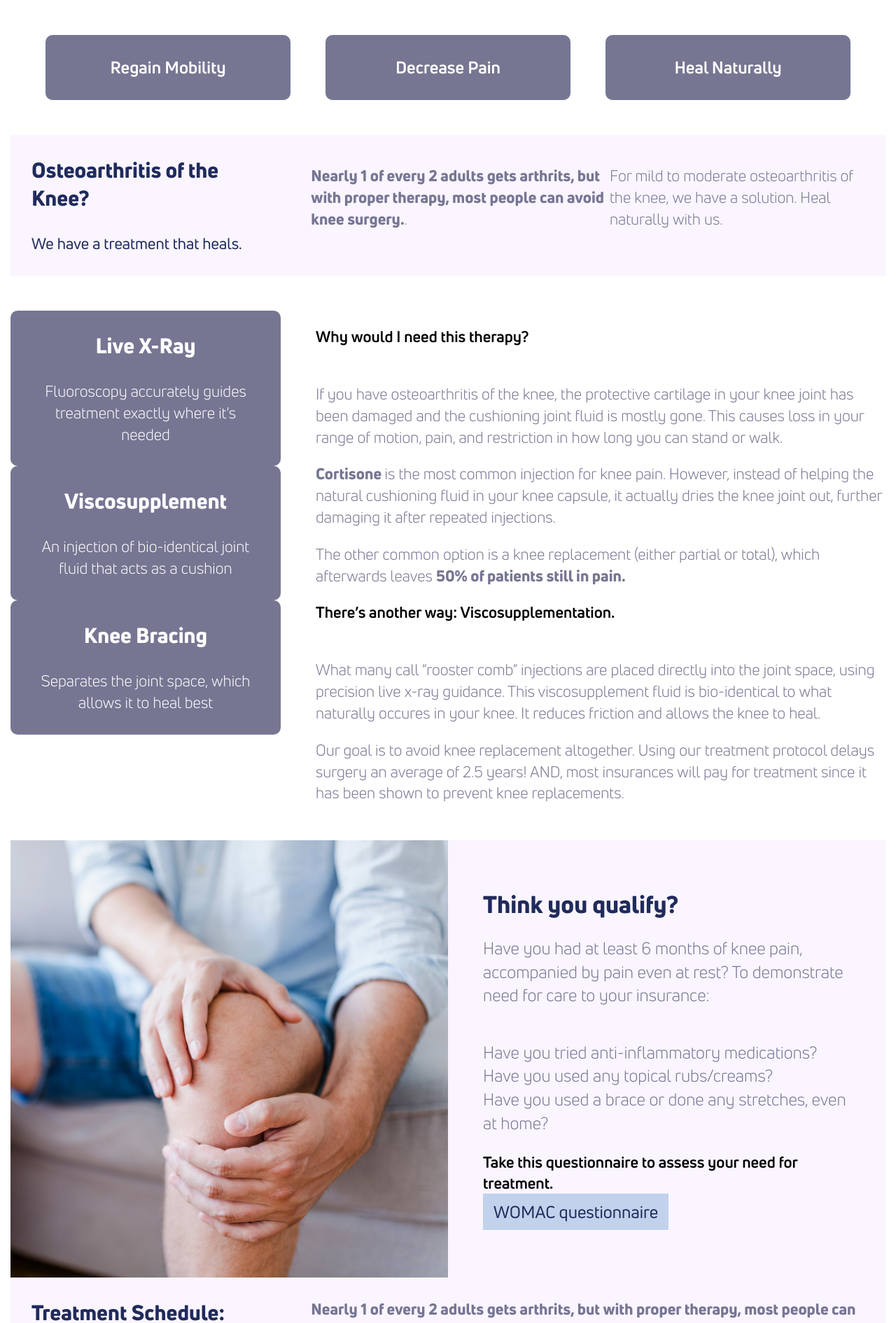
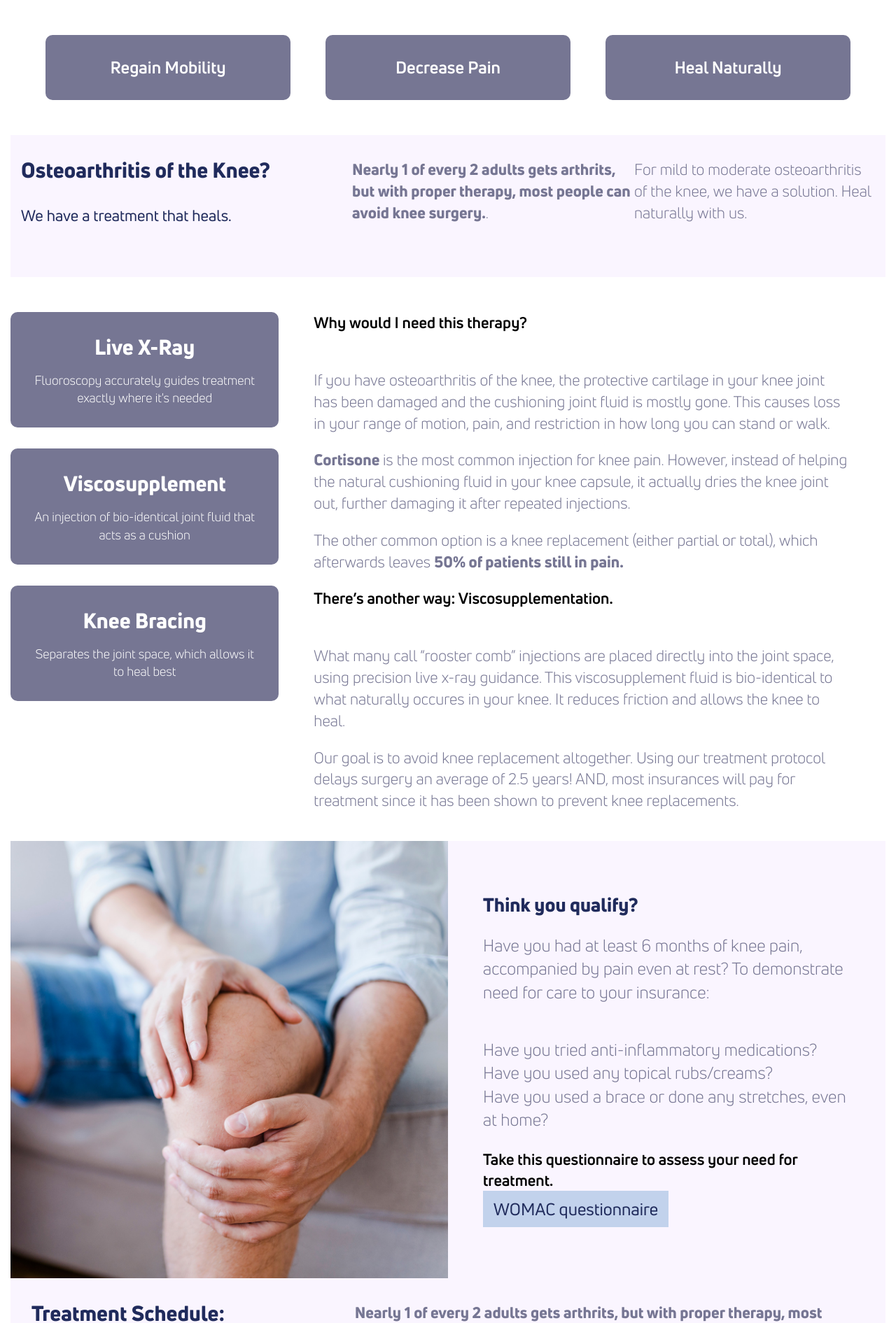
Before and after one commit to theneverwoods/gerstenberg.clinic, a Jekyll site: the page built from services/knee.html, in a window 1280 px wide. Shown: the part 499-2390 px from the top of the page at 70% size. Built offline with Jekyll 4.4.1, drawn with Linux system fonts in a browser that asks for light colours.

Commit message:
Add files via upload

```diff
--- a/css/knee.scss
+++ b/css/knee.scss
@@ -2,16 +2,32 @@
 # Front matter comment to ensure Jekyll properly reads file.
 ---
 
-@media (min-width: 850px) {
+@import "variables";
+
 .blurb {
+	padding-bottom: 5rem !important;
+
 	.third {
-      padding-right: 5rem;
+		flex-grow: 1;
+		min-width: 30rem;
 
-      p {
-        margin: 0;
+		&:first-child {
+			flex-grow: 1.2;
+			font-size: 2.2rem;
+			font-weight: 400;
 		}
 	}
 
+	.third:nth-child(2) {
+		margin-right: 0;
+	}
+
+	.third:nth-child(3) {
+		p {
+			font-size: 1.8rem;
+		}
+	}
+}
 
 .blurb + .row {
 	padding-bottom: 0 !important;
@@ -44,14 +60,78 @@
 	}
 }
 
+.spacious {
+	margin-top: 0;
+}
+
+.spacious li {
+	padding: 1em 0 1em 2em;
+	color: $gray3;
+
+	&:first-child {
+		padding-top: 0;
+	}
+}
+
+.tile {
+	h2 {
+		font-size: 2.7rem;
+	}
+
+	h2 + h3 {
+		font-size: 2.7rem;
+		font-weight: 400;
+		font-style: normal;
+		color: $gray4;
+	}
+}
+
+@media (max-width: 1245px) and (min-width: 851px) {
+	.blurb + .row .third {
+		padding-left: 4rem;
+	}
+}
+
+@media (min-width: 850px) {
+	.blurb + .row .two-thirds {
+		padding: 5rem;
+		padding-top: 0;
+	}
+	.cards + .row {
+		padding-left: 1.5rem;
+		padding-right: 1.5rem;
+	}
+}
+
+@media (max-width: 850px) {
+	.blurb + .row {
+		padding-left: 3rem;
+		padding-right: 3rem;
+
 		.two-thirds {
-      padding-left: 0;
+			padding-top: 1.5rem;
 		}
 	}
 }
 
-@media (max-width: 849px) {
-  .two-thirds {
-    padding: 0 2.5rem;
+@media (max-width: 750px) {
+	.third .card.dark {
+		margin: 3em;
+
+		&:first-child {
+			margin-top: -3em;
 		}
-}/* Scss Document */
+	}
+}
+
+@media (min-width: 400px) {
+	.btn {
+		white-space: nowrap;
+	}
+}
+
+@media (max-width: 399px) {
+	.btn {
+		display: block;
+	}
+}
```
Lines whose indentation alone changed are shown as unchanged.
